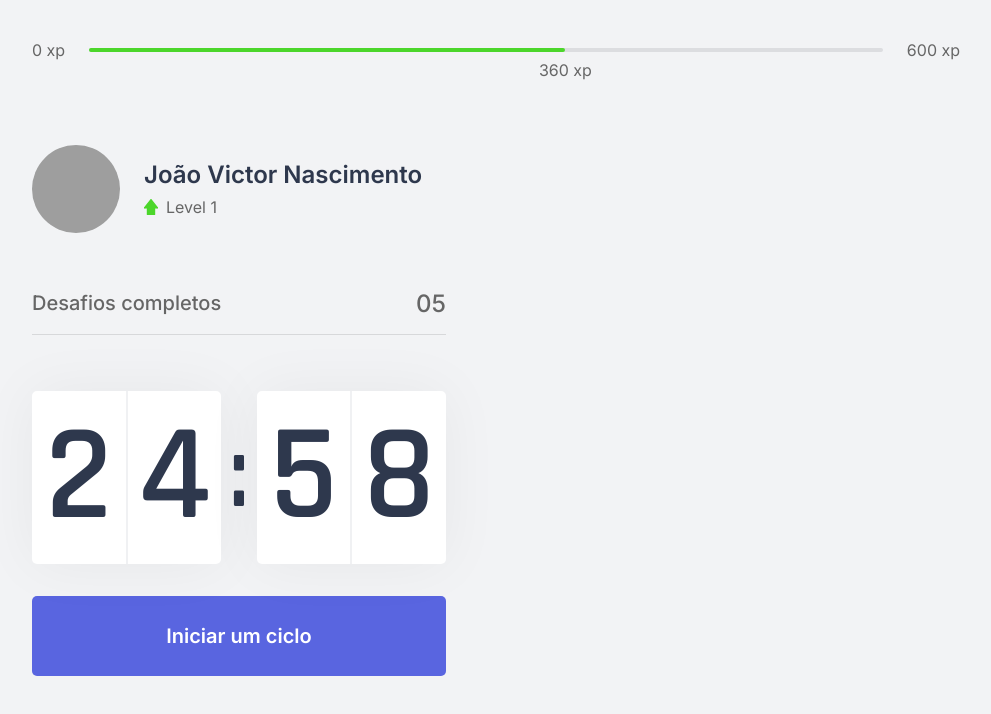
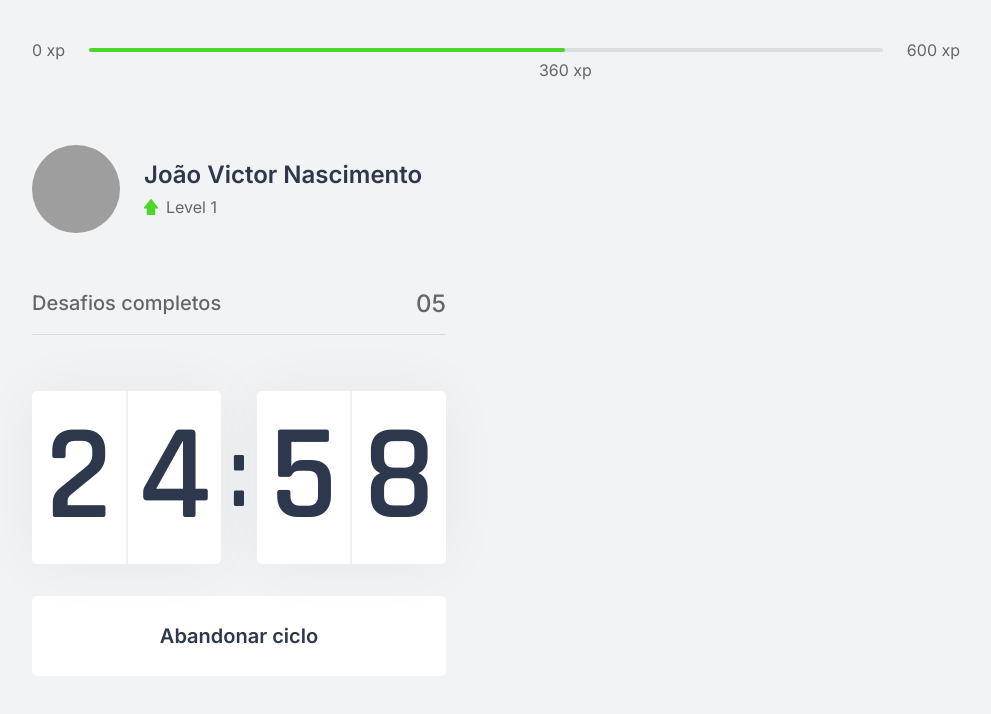
Before and after one commit to nascjoao/moveit, a Next.js app: page / in a window 1280 px wide. Both pictures are taken after a click on the button "Iniciar um ciclo". Shown: the top 714 px of the page, without its empty margins (144-1135 px from the left). Built offline with nearby package versions, Linux system fonts and the light colour scheme; grey boxes are pictures that could not be loaded.

Commit message:
implement reset to the countdown

```diff
--- a/src/components/Countdown.tsx
+++ b/src/components/Countdown.tsx
@@ -1,5 +1,7 @@
 import { useEffect, useState } from 'react'
 import styles from '../styles/components/Countdown.module.css'
+
+let countdownTimeout: NodeJS.Timeout
 
 export function Countdown() {
     const [time, setTime] = useState(25 * 60)
@@ -15,9 +17,15 @@
         setIsActive(true)
     }
 
+    function resetCountdown() {
+        clearTimeout(countdownTimeout)
+        setIsActive(false)
+        setTime(25 * 60)
+    }
+
     useEffect(() => {
         if (isActive && time > 0) {
-            setTimeout(() => {
+            countdownTimeout = setTimeout(() => {
                 setTime(time - 1)
             }, 1000)
         }
@@ -37,7 +45,11 @@
             </div>
         </div>
 
-        <button className={styles.countdownButton} onClick={startCountdown}>Iniciar um ciclo</button>
+        { isActive ? (
+            <button className={`${styles.countdownButton} ${styles.countdownButtonActive}`} onClick={resetCountdown}>Abandonar ciclo</button>
+        ) : (
+            <button className={styles.countdownButton} onClick={startCountdown}>Iniciar um ciclo</button>
+        ) }
         </div>
     )
 }
--- a/src/styles/components/Countdown.module.css
+++ b/src/styles/components/Countdown.module.css
@@ -59,3 +59,13 @@
 .countdownButton:hover {
     background: var(--blue-dark);
 }
+
+.countdownButtonActive {
+    background: var(--white);
+    color: var(--title);
+}
+
+.countdownButtonActive:hover {
+    background: var(--red);
+    color: var(--white);
+}
```
